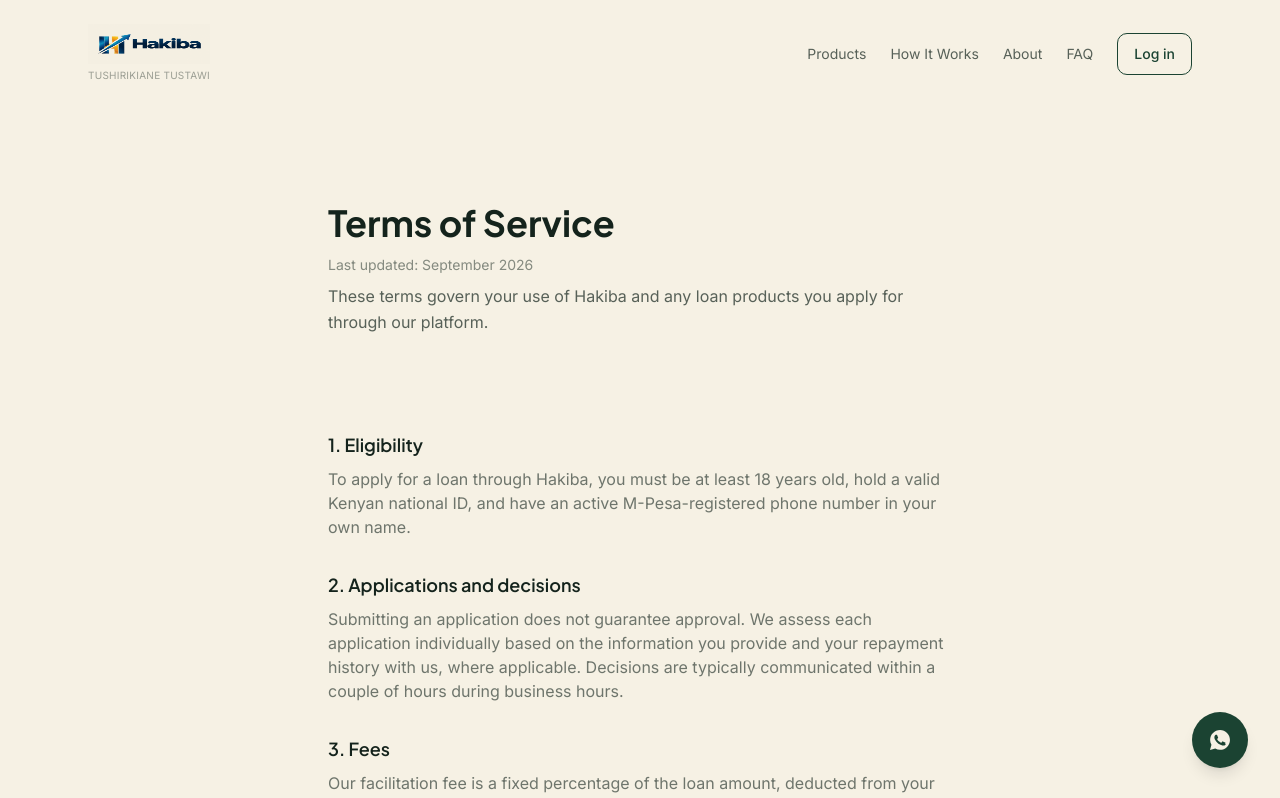
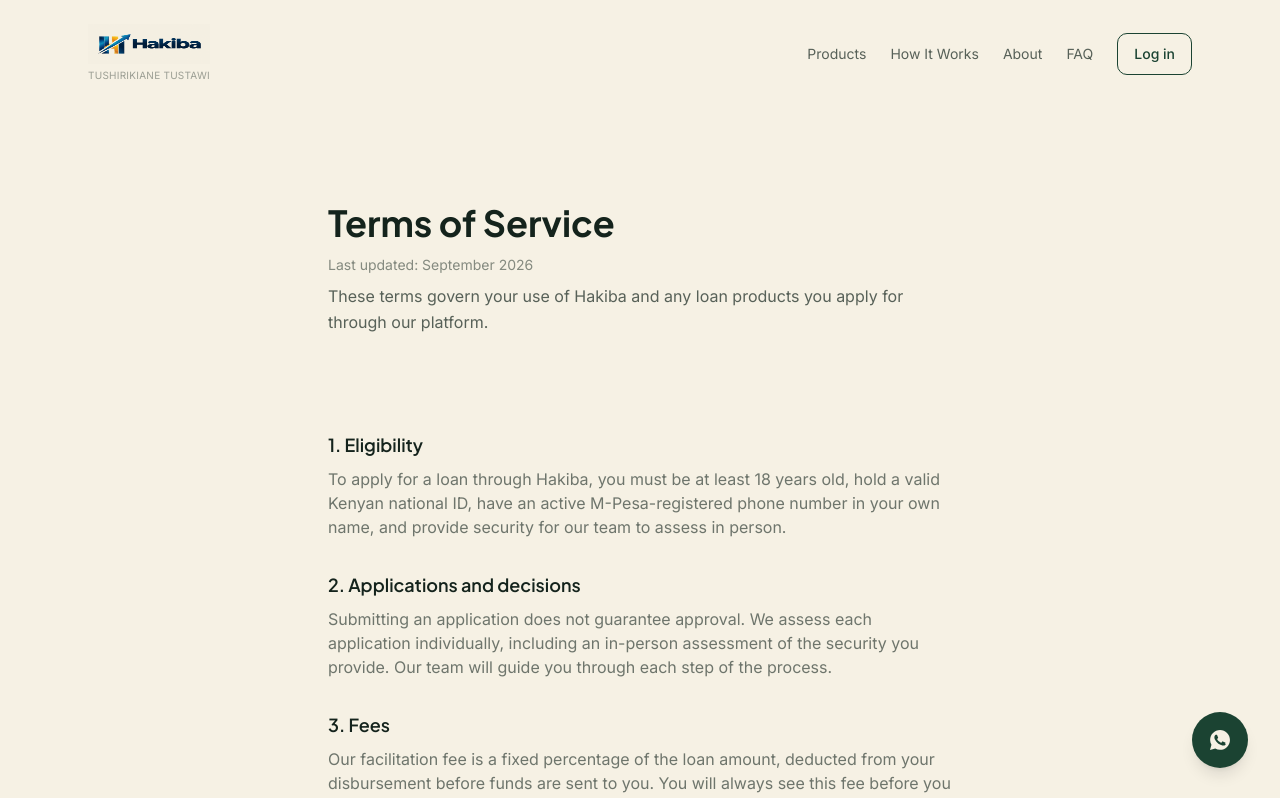
Before and after one commit to bennedictbett/Hakiba, a Next.js app in the folder client/: page /terms in a window 1280 px wide. Shown: the top 798 px of the page. Built offline with nearby package versions, Linux system fonts and the light colour scheme.

Commit message:
Updated terms copy for physical assessment model

```diff
--- a/client/app/(marketing)/terms/page.tsx
+++ b/client/app/(marketing)/terms/page.tsx
@@ -3,11 +3,11 @@ import Nav from "@/components/Nav";
 const SECTIONS = [
   {
     title: "1. Eligibility",
-    body: "To apply for a loan through Hakiba, you must be at least 18 years old, hold a valid Kenyan national ID, and have an active M-Pesa-registered phone number in your own name.",
+    body: "To apply for a loan through Hakiba, you must be at least 18 years old, hold a valid Kenyan national ID, have an active M-Pesa-registered phone number in your own name, and provide security for our team to assess in person.",
   },
   {
     title: "2. Applications and decisions",
-    body: "Submitting an application does not guarantee approval. We assess each application individually based on the information you provide and your repayment history with us, where applicable. Decisions are typically communicated within a couple of hours during business hours.",
+    body: "Submitting an application does not guarantee approval. We assess each application individually, including an in-person assessment of the security you provide. Our team will guide you through each step of the process.",
   },
   {
     title: "3. Fees",
```
